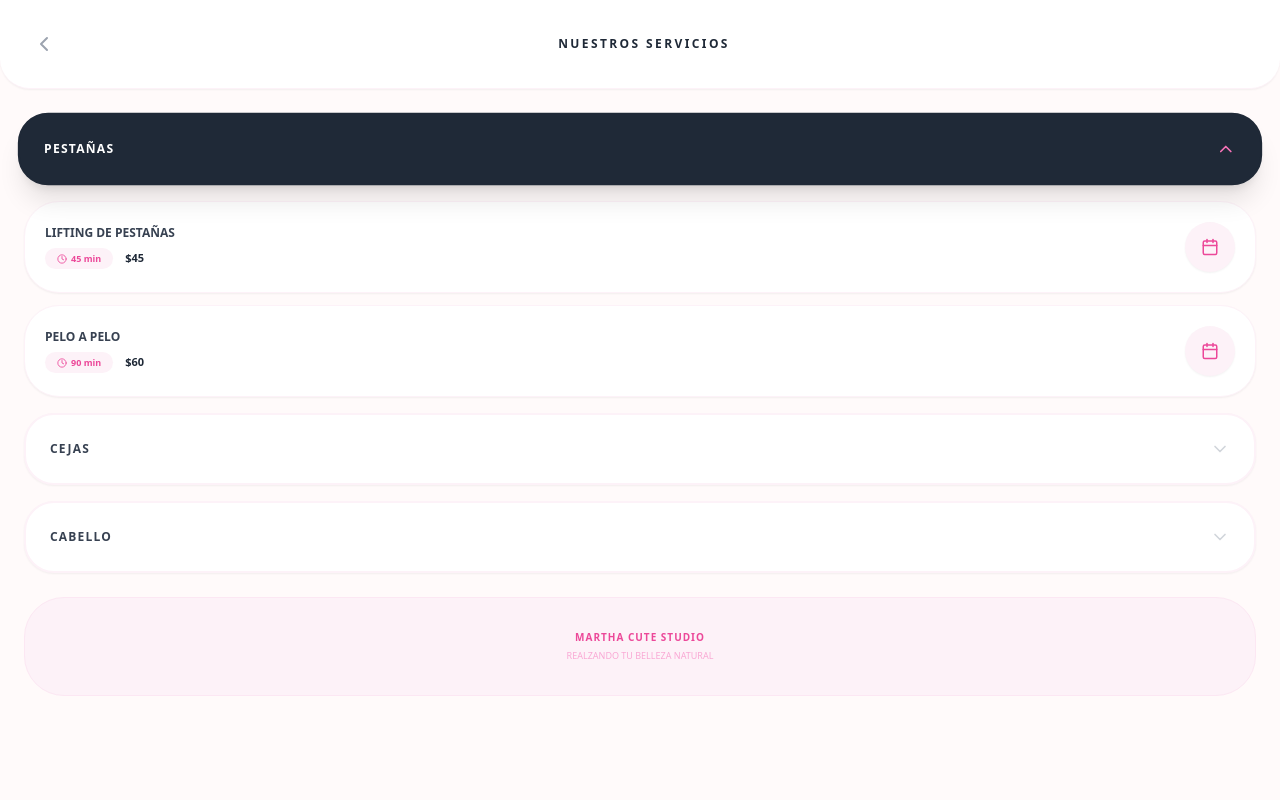
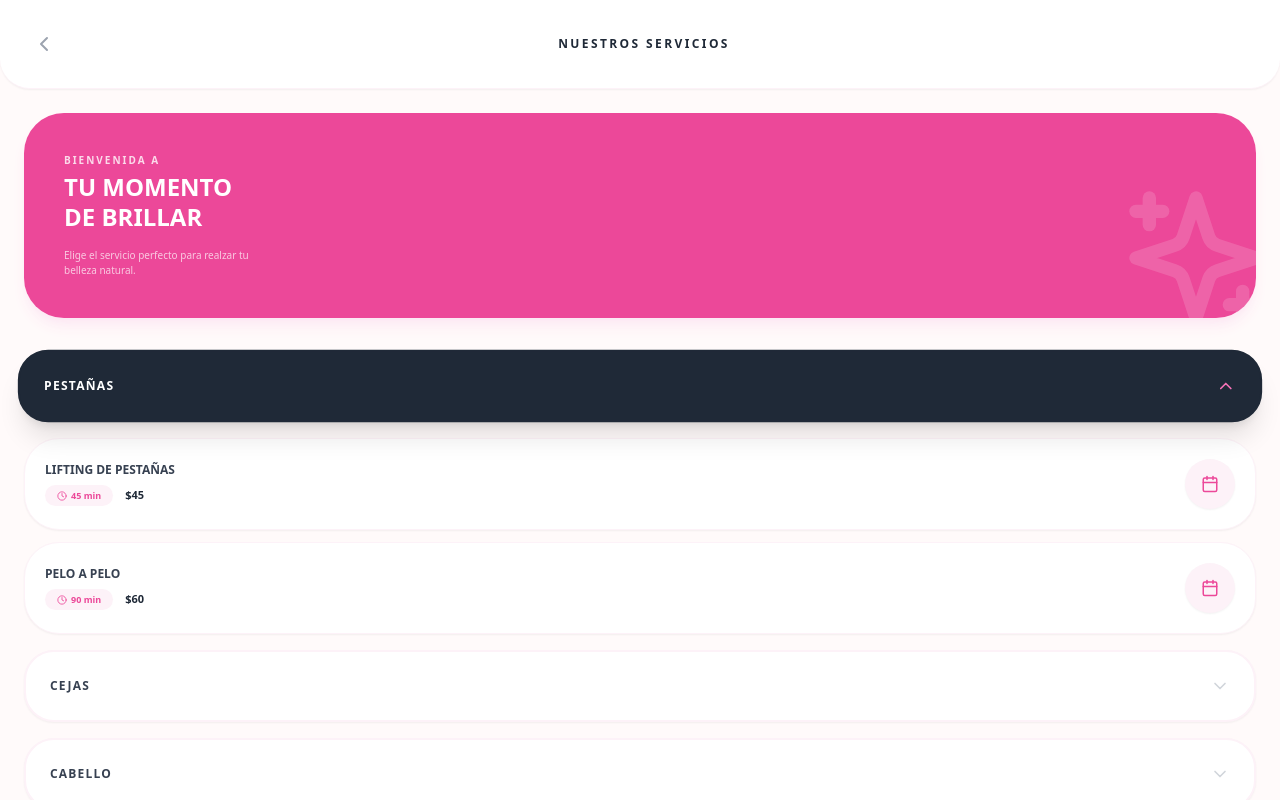
Before and after one commit to anaaz1798/martha-cute-studio, a React (Vite) app: page /servicios in a window 1280 px wide. Shown: the top 800 px of the page. Built offline with nearby package versions, Linux system fonts and the light colour scheme.

Commit message:
Update ServicesPage.jsx

```diff
--- a/src/pages/ServicesPage.jsx
+++ b/src/pages/ServicesPage.jsx
@@ -1,6 +1,6 @@
 import { useState } from 'react';
 import { useNavigate } from 'react-router-dom';
-import { ChevronLeft, ChevronDown, ChevronUp, Clock, Calendar, MessageCircle } from 'lucide-react';
+import { ChevronLeft, ChevronDown, ChevronUp, Clock, Calendar, MessageCircle, Sparkles } from 'lucide-react';
 // Importamos la data que definimos en el Admin
 import { DATA_SERVICIOS } from './AdminPage';
 
@@ -33,6 +33,18 @@ export default function ServicesPage() {
       </nav>
 
       <main className="p-6 space-y-4">
+
+        {/* === EL BANNER HERMOSÍSIMO QUE RECUPERAMOS === */}
+        <div className="bg-[#ec4899] p-10 rounded-[40px] text-white shadow-lg shadow-pink-100 relative overflow-hidden mb-8">
+          <div className="relative z-10">
+            <p className="text-[10px] font-black uppercase tracking-[0.2em] opacity-80">Bienvenida a</p>
+            <h2 className="text-[24px] font-black uppercase leading-tight mt-1">Tu momento <br/> de brillar</h2>
+            <p className="text-[10px] mt-4 opacity-70 max-w-[200px]">Elige el servicio perfecto para realzar tu belleza natural.</p>
+          </div>
+          <Sparkles className="absolute right-[-20px] bottom-[-20px] opacity-15" size={160} />
+        </div>
+        {/* ============================================= */}
+
         {Object.keys(DATA_SERVICIOS).map((cat) => (
           <div key={cat} className="space-y-2">
             {/* Banner Desplegable (Categoría) */}
@@ -77,7 +89,7 @@ export default function ServicesPage() {
                 {cat === 'Cabello' && (
                    <button
                     onClick={handlePresupuestoColor}
-                    className="w-full bg-green-50 border-2 border-dashed border-green-200 p-6 rounded-[35px] flex items-center justify-center gap-3 active:scale-95 transition-all group"
+                    className="w-full bg-green-50 border-2 border-dashed border-green-200 p-6 rounded-[35px] flex items-center justify-center gap-3 active:scale-95 transition-all group mt-2"
                    >
                     <div className="bg-green-500 text-white p-2 rounded-full shadow-md group-hover:rotate-12 transition-transform">
                       <MessageCircle size={18} />
@@ -95,7 +107,7 @@ export default function ServicesPage() {
       </main>
 
       {/* Footer de Asesoría */}
-      <div className="px-6 mb-10">
+      <div className="px-6 mb-10 mt-10">
         <div className="bg-pink-50 p-8 rounded-[40px] text-center border border-pink-100">
           <p className="text-[10px] font-black uppercase text-[#ec4899] tracking-widest">Martha Cute Studio</p>
           <p className="text-[9px] font-medium text-pink-300 mt-1 uppercase">Realzando tu belleza natural</p>
```
